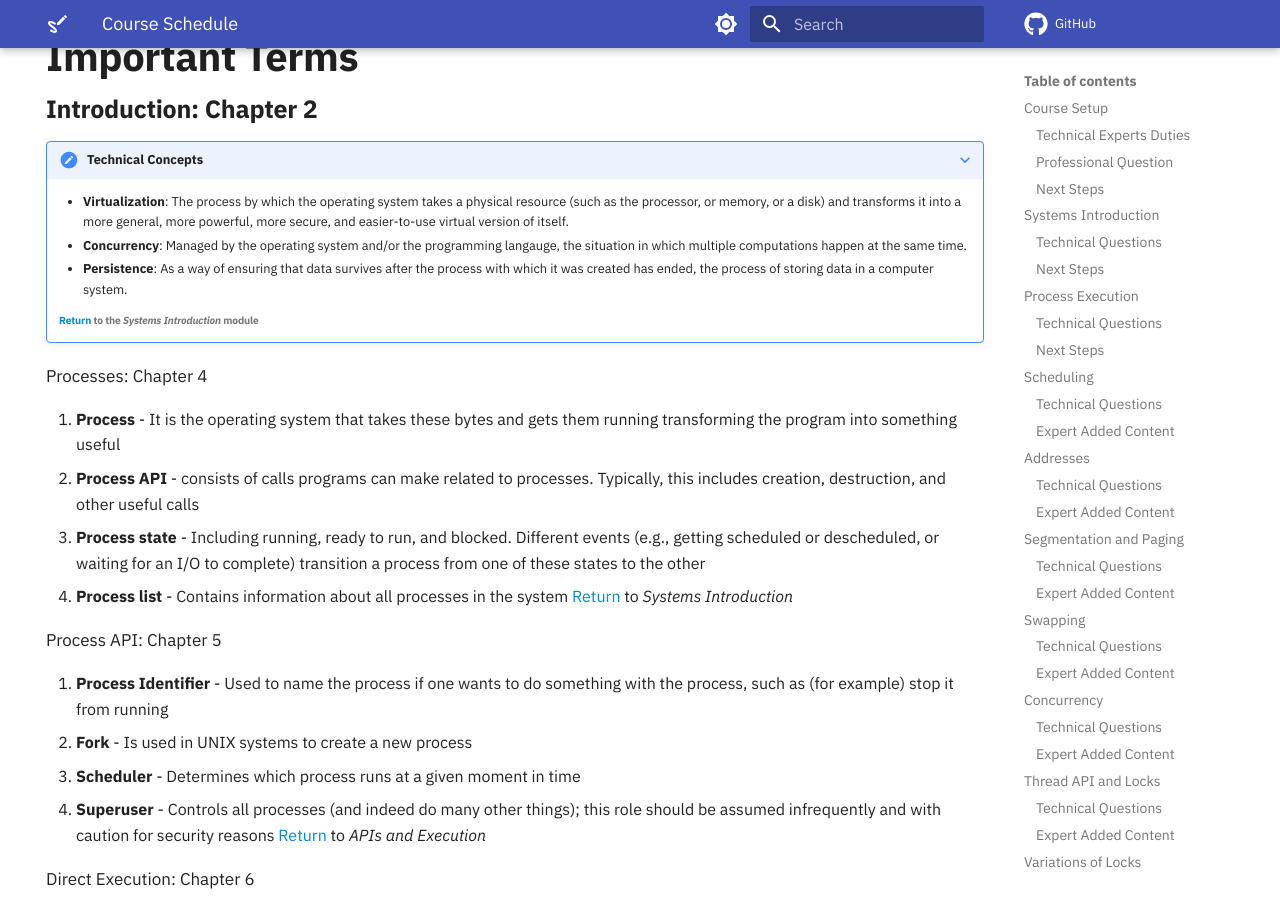
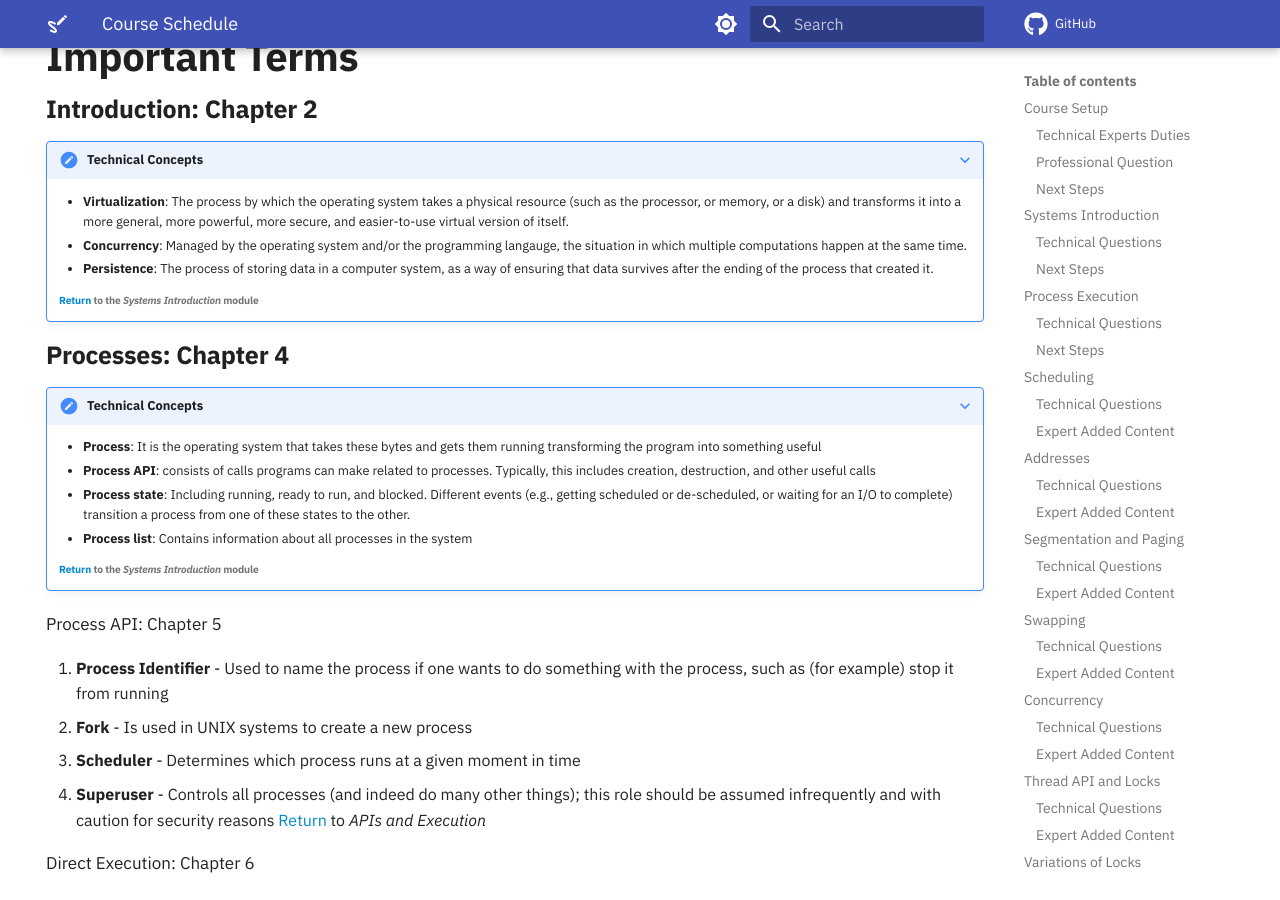
Before and after one commit to OS-Sketch/www.os-sketch.com, an MkDocs documentation site: the page built from docs/operating-systems/schedule.md, in a window 1280 px wide and 900 px high, scrolled down 6597 px. Built offline with MkDocs 1.6.1 and Material for MkDocs 9.7.7, drawn with Linux system fonts in a browser that asks for light colours; comment, search, counter and statistics services are not loaded.

Commit message:
feat: Improve the second box in important-terms in schedule.

```diff
--- a/docs/operating-systems/schedule.md
+++ b/docs/operating-systems/schedule.md
@@ -274,19 +274,26 @@ hide:
     - **Concurrency**: Managed by the operating system and/or the programming
       langauge, the situation in which multiple computations happen at the same
       time.
-    - **Persistence**: As a way of ensuring that data survives after the process
-      with which it was created has ended, the process of storing data in a
-      computer system.
+    - **Persistence**: The process of storing data in a computer system, as a
+      way of ensuring that data survives after the ending of the process that
+      created it.
 
     ###### [Return](#systems-introduction) to the *Systems Introduction* module
 
-Processes: Chapter 4
+### Processes: Chapter 4
 
-1. **Process** - It is the operating system that takes these bytes and gets them running transforming the program into something useful
-2. **Process API** - consists of calls programs can make related to processes. Typically, this includes creation, destruction, and other useful calls
-3. **Process state** -  Including running, ready to run, and blocked. Different events (e.g., getting scheduled or descheduled, or waiting for an I/O to complete) transition a process from one of these states to the other
-4. **Process list** - Contains information about all processes in the system
-[Return](#systems-introduction) to *Systems Introduction*
+???+ note "Technical Concepts"
+
+    - **Process**: It is the operating system that takes these bytes and gets them
+      running transforming the program into something useful
+    - **Process API**: consists of calls programs can make related to processes.
+      Typically, this includes creation, destruction, and other useful calls
+    - **Process state**:  Including running, ready to run, and blocked. Different
+      events (e.g., getting scheduled or de-scheduled, or waiting for an I/O to
+      complete) transition a process from one of these states to the other.
+    - **Process list**: Contains information about all processes in the system
+
+    ###### [Return](#systems-introduction) to the *Systems Introduction* module
 
 Process API: Chapter 5
 
```
